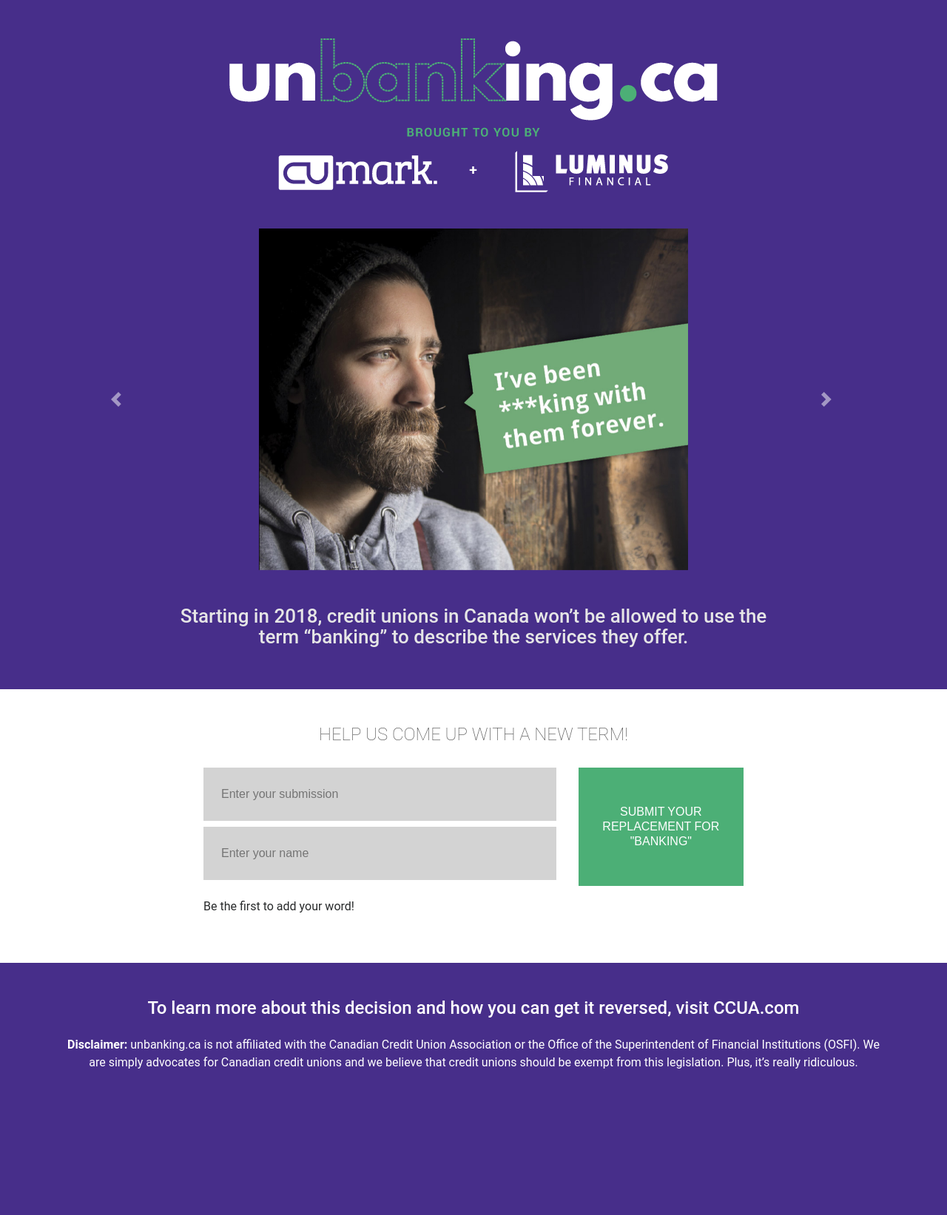
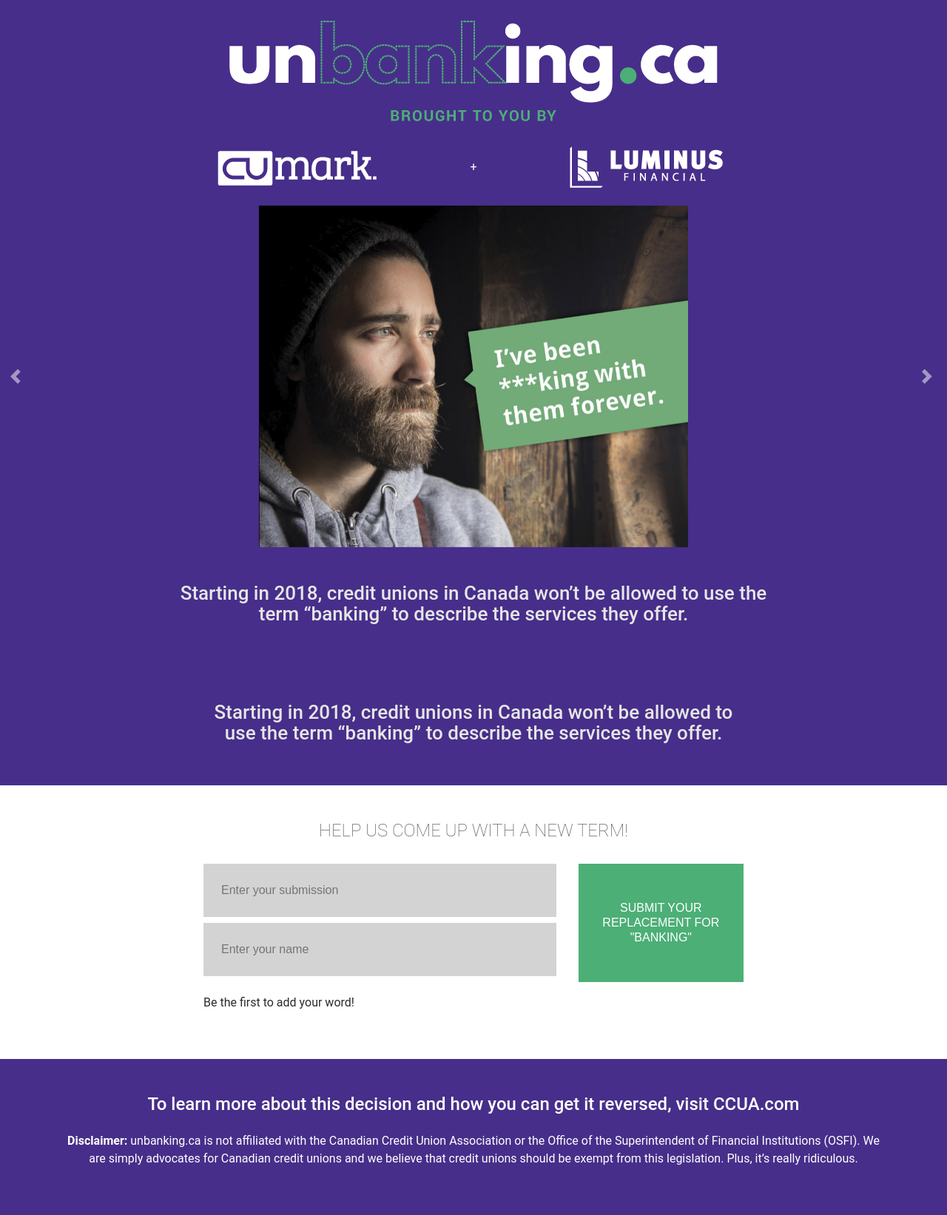
Before and after one commit to lkhedlund/unbanking, a Django app: page / in a window 1280 px wide. Shown: the whole page at 74% size. Before the commit the page ends 1445 px from the top, so only its background shows below. Run offline with Django 3.2, Linux system fonts and the light colour scheme; data that the repository does not hold is empty; some libraries are stand-ins or nearby versions.

Commit message:
Navigation and logo adjustments

```diff
--- a/upvote/static/upvote/css/main.css
+++ b/upvote/static/upvote/css/main.css
@@ -18,30 +18,12 @@
   background-color: #472e8a;
 }
 
-.circle-icon {
-  width: 50px;
-  height: 50px;
-  -webkit-border-radius: 25px;
-  -moz-border-radius: 25px;
-  border-radius: 25px;
-  background: #4caf76;
-}
-
-.circle-left {
-  transform: rotate(135deg);
-  -webkit-transform: rotate(135deg);
-}
-
-.circle-right {
-  transform: rotate(-45deg);
-  -webkit-transform: rotate(-45deg);
-}
-
 #carousel-text {
   color: #e6e6e6;
   text-align: center;
   font-size: 26px;
 }
+
 
 .float-right {
   float: right !important;
@@ -162,11 +144,6 @@
   white-space:nowrap;
 }
 
-.resizing-img {
-  max-width: 100px;
-}
-
-
 .logo {
   width: 100%;
   max-width: 50px;
@@ -221,9 +198,9 @@
   text-align: center;
 }
 
-.carousel-controls {
+/* .carousel-controls {
   width: 100%;
-}
+} */
 
 a.load-btn {
   width: 100%;
--- a/upvote/templates/upvote/index.html
+++ b/upvote/templates/upvote/index.html
@@ -3,6 +3,17 @@
 
 {% block content %}
   {% include 'upvote/partials/carousel.html' %}
+  <section class="bg-purple">
+    <div class="container">
+      <div class="row py-5">
+        <div class="col-12 col-sm-8 offset-sm-2">
+          <div class=" mx-auto">
+            <h1 id="carousel-text">Starting in 2018, credit unions in Canada won’t be allowed to use the term “banking” to describe the services they offer.</h1>
+          </div>
+        </div>
+      </div>
+    </div>
+  </section>
   <section class="bg-white">
     <div class="container">
       <div class="row pt-5 pb-5">
--- a/upvote/templates/upvote/partials/navigation.html
+++ b/upvote/templates/upvote/partials/navigation.html
@@ -1,11 +1,26 @@
 {% load static %}
 
-<nav class="container-fluid bg-purple">
-  <div class="row">
-    <div class="col-12 text-center">
-      <a href="{% url 'upvote:index' %}">
-        <img src="{% static 'upvote/images/logo.png' %}" class="mx-auto  img-fluid" />
-      </a>
+<nav class="bg-purple py-2">
+  <div class="container">
+    <div class="row align-items-center justify-content-center">
+      <div class="col-12 text-center p-3">
+        <a href="{% url 'upvote:index' %}">
+          <img src="{% static 'upvote/images/logo.png' %}" class="mx-auto  img-fluid" />
+        </a>
+      </div>
+      <div class="col-12 col-sm-4 p-3 text-center">
+        <a href="https://cumark.ca" target="_blank">
+          <img src="{% static 'upvote/images/cumark.png' %}" class="mx-auto  img-fluid" />
+        </a>
+      </div>
+      <div class="col-12 col-sm-1 text-white text-center">
+        +
+      </div>
+      <div class="col-12 col-sm-4 p-3 text-center">
+        <a href="https://www.luminusfinancial.com/" target="_blank">
+          <img src="{% static 'upvote/images/luminus.png' %}" class="mx-auto  img-fluid" />
+        </a>
+      </div>
     </div>
   </div>
 </nav>
```
Also changed, not shown: upvote/static/upvote/images/CUmark_Logo_grey.png (deleted), upvote/static/upvote/images/Luminus_Horiz_grey.png (deleted), upvote/static/upvote/images/cumark.png (added), upvote/static/upvote/images/logo.png, upvote/static/upvote/images/luminus.png (added).
